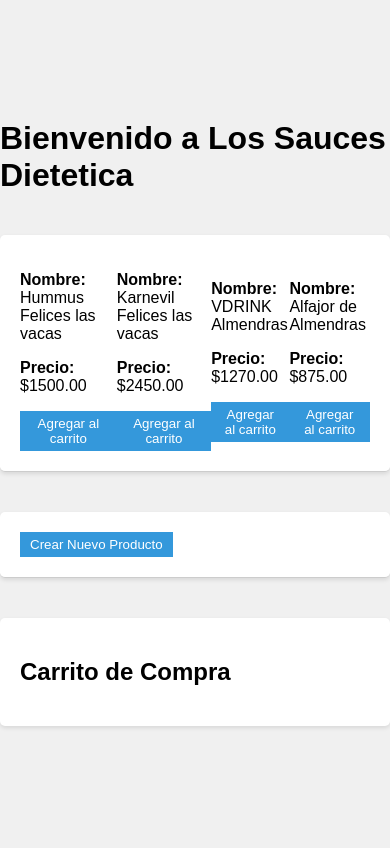
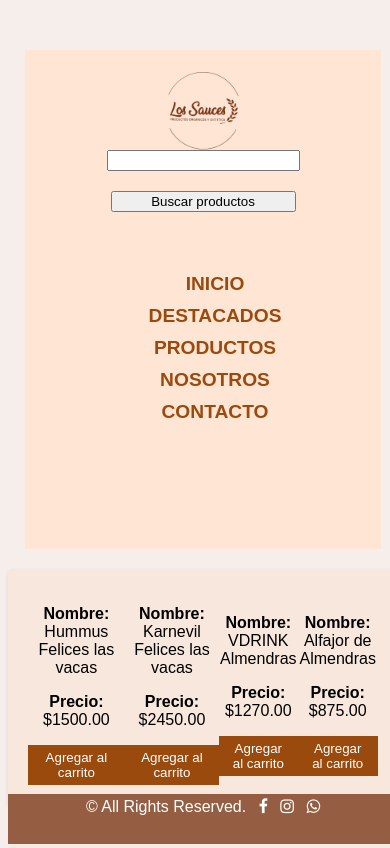
Before and after one commit to GastonRodrigo/jsproject, a plain HTML site: page index.html in a window 390 px wide. Shown: the top 848 px of the page. Drawn offline with nearby package versions, Linux system fonts and the light colour scheme.

Commit message:
mejorado el css, agregado imagenes, implementado toastify

```diff
--- a/css/style.css
+++ b/css/style.css
@@ -1,14 +1,65 @@
+header {
+    display: flex;
+    min-height: 100px;
+    position: sticky;
+    justify-content: space-between;
+    background-color: #FFE5D4;
+    align-items: center;
+    padding: 10px;
+    font-family: sans-serif;
+  }
+  header .logomenu {
+    display: inline-flex;
+    height: 100px;
+  }
+  header .logomenu:hover {
+    transform: scale(1.1);
+    transition: all 0.5s;
+  }
+  header nav li {
+    display: inline;
+  }
+  header nav li a {
+    padding-right: 20px;
+    text-transform: uppercase;
+    font-size: larger;
+    font-weight: 600;
+  }
+
+  #end {
+    position: fixed;
+    bottom: 0;
+    width: 100%;
+    background-color: #955E42;
+    text-align: center;
+    height: 50px;
+  }
+  #end .sociales a {
+    color: #ffffff;
+    border-radius: 5px;
+    padding: 4px;
+    text-decoration: none;
+    text-align: center;
+    justify-content: center;
+    align-items: center;
+  }
+
+
 body {
-    font-family: Arial, sans-serif;
-    margin: 0;
-    padding: 0;
-    background-color: #f0f0f0;
+    background-color: #f5eeea;
+    border-radius: 10px;
+    width: 100%;
+    height: 95%;
+    text-align: center;
+    margin-top: 50px;
+    margin-bottom: 70px;
+    justify-content: center;
+    font-family: sans-serif;
     display: flex;
     flex-direction: column;
     align-items: center;
-    justify-content: center;
-    height: 100vh;
-}
+  }
+
 
 .container {
     width: 80%;
@@ -16,7 +67,7 @@
     display: flex;
     flex-direction: row;
     align-items: center;
-    background-color: white;
+    background-color: #f7e7dd;
     border-radius: 5px;
     box-shadow: 0 2px 4px rgba(0, 0, 0, 0.1);
     margin-top: 20px;
@@ -39,9 +90,99 @@
 }
 
 button.agregar-carrito, #crear-producto-btn {
-    background-color: #3498db;
+    background-color: #9a4a0d;
     color: white;
     border: none;
     padding: 5px 10px;
     cursor: pointer;
 }
+@media (max-width: 700px) {
+    header {
+      flex-direction: column;
+    }
+    header .logomenu {
+      align-content: center;
+    }
+    nav {
+      padding: 70px;
+    }
+    nav a {
+      font-size: small;
+    }
+    nav li {
+      display: list-item;
+      list-style: none;
+    }
+    .logomenu {
+      position: absolute;
+      height: 90px;
+    }
+    form {
+      display: flex;
+      flex-direction: column;
+      align-items: center;
+      padding-top: 80px;
+    }
+    label, input {
+      margin: 10px 0;
+      width: 100%;
+      max-width: 300px;
+    }
+    button[type=submit] {
+      margin-top: 10px;
+      width: 100%;
+      max-width: 300px;
+    }
+  }
+
+  .menu-items li a {
+    color: #9a4a0d;
+    text-decoration: none;
+    display: inline;
+  }
+
+  .menu-items li a:hover {
+    color: #532807;
+  }
+
+@media screen and (max-width: 700px) {
+    .menu {
+      flex-direction: column;
+      padding-top: 15px;
+    }
+    .menu-items {
+      display: block;
+      top: 60px;
+      left: 0;
+      width: 100%;
+      padding: 20px;
+    }
+
+    .menu-items li {
+      margin: 10px 0;
+      display: block;
+    }
+
+    .logomenu {
+      display: flex;
+      justify-content: center;
+      text-align: center;
+    }
+  }
+
+  body a {
+    color: #9a4a0d;
+    border-radius: 5px;
+    padding: 4px;
+    text-decoration: none;
+    text-align: right;
+    justify-content: center;
+    align-items: center;
+  }
+
+  h1, h2, h3 {
+    background-color: #FFE5D4;
+    /* color: unset; ES EL COLOR DEL TEXTO EN H1 H2 H3 */
+    border-radius: 10px;
+    padding: 10px;
+  }
--- a/index.html
+++ b/index.html
@@ -1,16 +1,39 @@
 <!DOCTYPE html>
 <html lang="en">
 <head>
+    <link rel="icon" type="image/png" href="./img/favicon.png">
     <meta charset="UTF-8">
     <meta name="viewport" content="width=device-width, initial-scale=1.0">
     <link rel="stylesheet" href="./css/style.css">
+    <link rel="stylesheet" type="text/css" href="https://cdn.jsdelivr.net/npm/toastify-js/src/toastify.min.css">
+    <link rel="stylesheet" href="https://stackpath.bootstrapcdn.com/font-awesome/4.7.0/css/font-awesome.min.css">
+
     <title>Los Sauces Dietetica</title>
 </head>
 
+<header>
+<div class="logomenu" data-aos="fade-right">
+    <img src="./img/lossaucessinfondo.png" alt="logo los sauces">
+</div>
+<form class="buscador-header" action="#" method="GET">
+    <input type="text" id="busqueda" name="q">
+    <button type="submit">Buscar productos</button>
+</form>
+<nav class="menu">
+
+    <ul class="menu-items">
+
+        <li><a href="./index.html">Inicio</a></li>
+        <li><a href="#">Destacados</a></li>
+        <li><a href="#">Productos</a></li>
+        <li><a href="#">Nosotros</a></li>
+        <li><a href="#">Contacto</a></li>
+
+    </ul>
+</nav>
+</header>
 <body>
-    <div>
-        <h1>Bienvenido a Los Sauces Dietetica</h1>
-    </div>
+
     <div id="productos-container" class="container">
     </div>
     <div id="productos-container" class="container">
@@ -24,5 +47,17 @@
     </div>
 
     <script src="index.js"></script>
+    <script type="text/javascript" src="https://cdn.jsdelivr.net/npm/toastify-js"></script>
+
+
+    <footer id="end">
+        <section class="sociales">
+            <a href="#" target="_blank">© All Rights Reserved.</a>
+            <a href="https://facebook.com/lossauces.si" class="fa fa-facebook"></a>
+            <a href="https://instagram.com/lossauces.si" class="fa fa-instagram"></a>
+            <a href="https://wa.link/8w7e5g" class="fa fa-whatsapp"></a>
+        </section>
+
+    </footer>
 </body>
 </html>
--- a/index.js
+++ b/index.js
@@ -33,33 +33,6 @@
 ];
 
 const listaProductos = [...productosPredeterminados];
-
-// let agregarProducto = true;
-
-// while (agregarProducto) {
-//     const productoNuevo = crearProducto();
-//     listaProductos.push(productoNuevo);
-
-//     const seguirCreando = prompt('Agregar otro producto?');
-//     agregarProducto = seguirCreando === 'si';
-// }
-
-// console.log('Lista de productos:');
-// console.log(listaProductos);
-
-// BOTON AGREGAR NUEVO PRODUCTO
-// const crearProductoBtn = document.getElementById('crear-producto-btn');
-
-// crearProductoBtn.addEventListener('click', () => {
-//     const productoNuevo = crearProducto();
-//     listaProductosGuardados.push(productoNuevo);
-
-//     const listaProductosGuardadosJSON = JSON.stringify(listaProductosGuardados);
-//     localStorage.setItem('productos', listaProductosGuardadosJSON);
-
-
-//     mostrarProductosEnDOM();
-// });
 
 // GUARDAR EN STORAGE
 const listaProductosJSON = JSON.stringify(listaProductos);
@@ -100,7 +73,17 @@
     localStorage.setItem('productos', listaProductosGuardadosJSON);
 
     mostrarProductosEnDOM();
+
+
+// NOTIFICACION PARA CREAR PRODUCTO CON TOASTIFY
+Toastify({
+    text: "Producto creado con éxito!",
+    duration: 3000,
+    gravity: "top",
+    close: true,
+}).showToast();
 });
+
 
 document.addEventListener('click', event => {
     if (event.target.classList.contains('agregar-carrito')) {
@@ -109,6 +92,14 @@
 
         if (productoSeleccionado) {
             carritoLista.innerHTML += `<li>${productoSeleccionado.nombre} - $${productoSeleccionado.precio.toFixed(2)}</li>`;
+
+            // NOTIFICACION TOASTIFY PARA PRODUCTO AGREGADO AL CARRITO
+            Toastify({
+                text: "Producto agregado al carrito!",
+                duration: 3000,
+                gravity: "top",
+                close: true,
+            }).showToast();
         }
     }
 });
```
Also changed, not shown: img/favicon.png (added), img/lossaucessinfondo.png (added), 1 other file.
